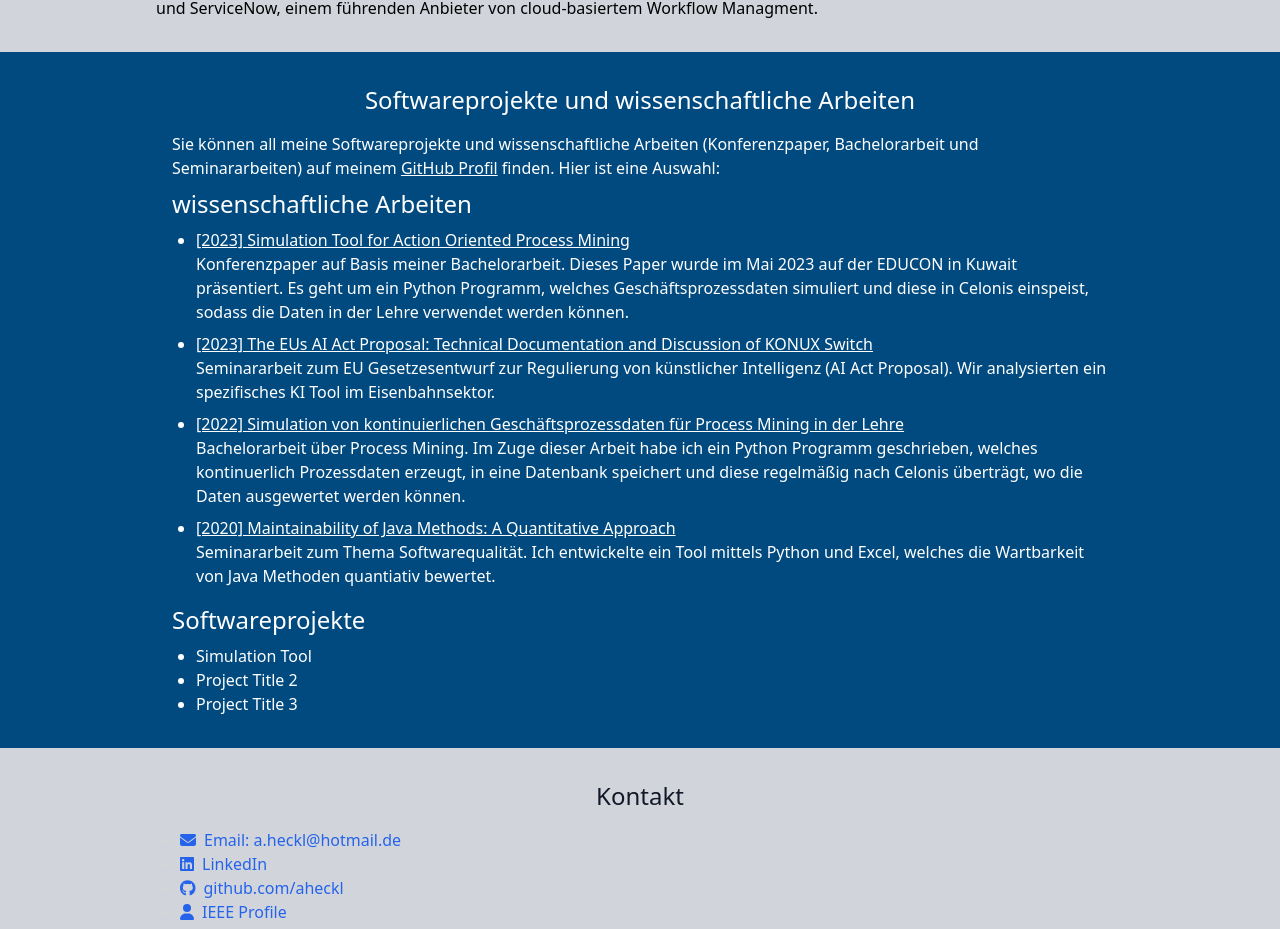
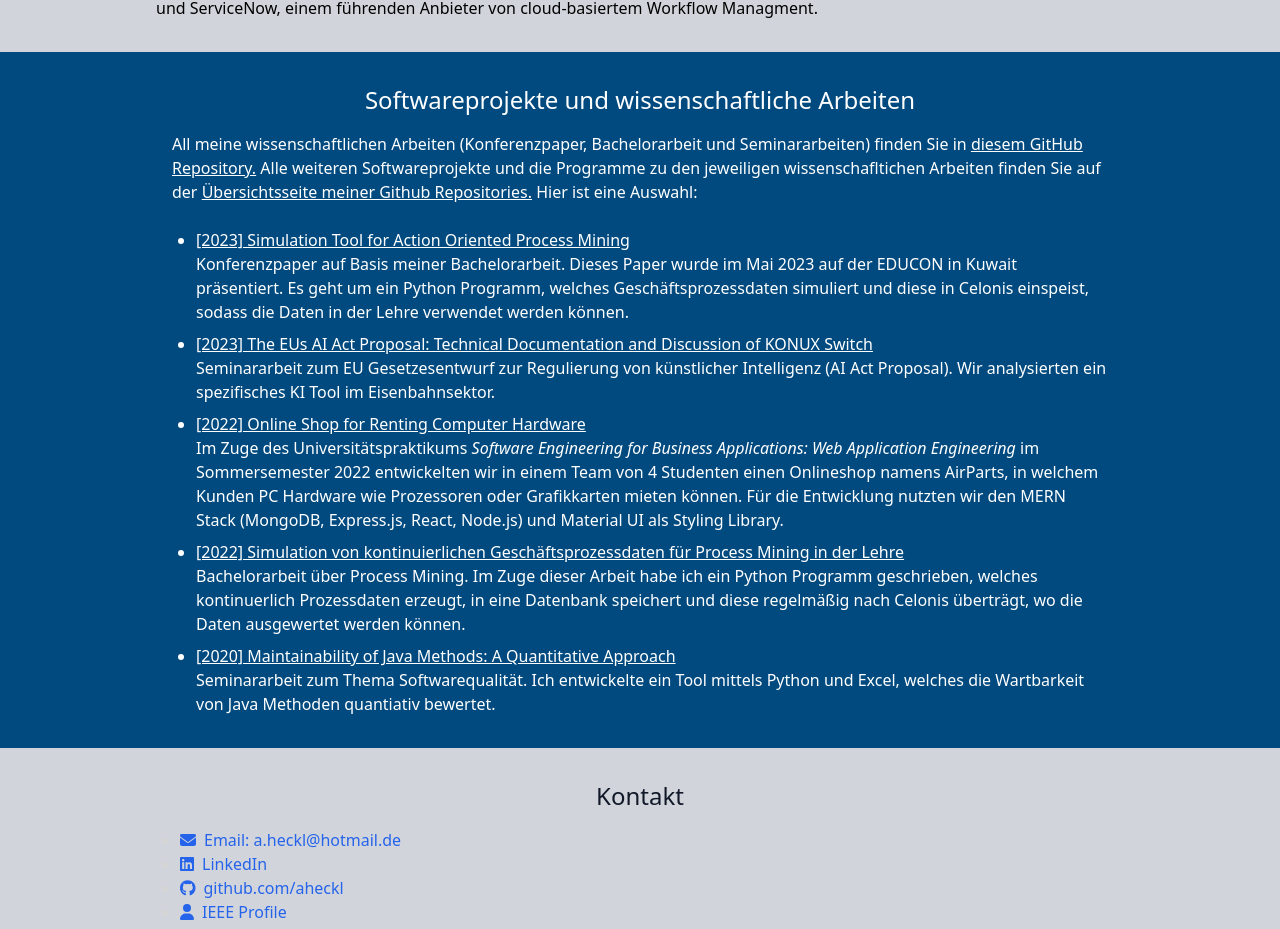
Before and after one commit to aheckl/homepage, a Next.js app: page / in a window 1280 px wide. Shown: the part 772-1701 px from the top of the page. Built offline with nearby package versions, Linux system fonts and the light colour scheme.

Commit message:
reworked project section structure

```diff
--- a/pages/index.js
+++ b/pages/index.js
@@ -74,14 +74,19 @@ const Home = () => {
             Softwareprojekte und wissenschaftliche Arbeiten
           </h2>
           <p>
-            Sie können all meine Softwareprojekte und wissenschaftliche Arbeiten (Konferenzpaper, Bachelorarbeit und
-            Seminararbeiten) auf meinem{" "}
-            <a href="https://www.github.com/aheckl?tab=repositories" className=" underline hover:text-gray-500">
-              GitHub Profil
+            All meine wissenschaftlichen Arbeiten (Konferenzpaper, Bachelorarbeit und Seminararbeiten) finden Sie in{" "}
+            <a href="https://github.com/aheckl/scientific-work" className=" underline hover:text-gray-500">
+              diesem GitHub Repository.
             </a>{" "}
-            finden. Hier ist eine Auswahl:
+            Alle weiteren Softwareprojekte und die Programme zu den jeweiligen wissenschafltichen Arbeiten finden Sie
+            auf der{" "}
+            <a href="https://github.com/aheckl/?tab=repositories" className=" underline hover:text-gray-500">
+              Übersichtsseite meiner Github Repositories.
+            </a>{" "}
+            Hier ist eine Auswahl:
           </p>
-          <h2 className="text-2xl font-light text-white mb-2 mt-2">wissenschaftliche Arbeiten</h2>
+          {/* <h2 className="text-2xl font-light text-white mb-2 mt-2">wissenschaftliche Arbeiten</h2> */}
+          <br></br>
           <ul className="list-disc pl-6 text-white">
             <li className="mb-2">
               <a href="https://ieeexplore.ieee.org/document/10125248" className=" underline hover:text-gray-500">
@@ -102,6 +107,20 @@ const Home = () => {
               analysierten ein spezifisches KI Tool im Eisenbahnsektor.
             </li>
             <li className="mb-2">
+              <a
+                href="https://github.com/aheckl/web-application-engineering-practical-course"
+                className="underline text-white hover:text-gray-300"
+              >
+                [2022] Online Shop for Renting Computer Hardware
+              </a>
+              <br />
+              Im Zuge des Universitätspraktikums{" "}
+              <em>Software Engineering for Business Applications: Web Application Engineering</em> im Sommersemester
+              2022 entwickelten wir in einem Team von 4 Studenten einen Onlineshop namens AirParts, in welchem Kunden PC
+              Hardware wie Prozessoren oder Grafikkarten mieten können. Für die Entwicklung nutzten wir den MERN Stack
+              (MongoDB, Express.js, React, Node.js) und Material UI als Styling Library.
+            </li>
+            <li className="mb-2">
               <a href="ba.pdf" className="underline text-white hover:text-gray-300">
                 [2022] Simulation von kontinuierlichen Geschäftsprozessdaten für Process Mining in der Lehre
               </a>
@@ -118,12 +137,6 @@ const Home = () => {
               Seminararbeit zum Thema Softwarequalität. Ich entwickelte ein Tool mittels Python und Excel, welches die
               Wartbarkeit von Java Methoden quantiativ bewertet.
             </li>
-          </ul>
-          <h2 className="text-2xl font-light text-white mt-4 mb-2">Softwareprojekte</h2>
-          <ul className="list-disc pl-6 text-white">
-            <li>Simulation Tool </li>
-            <li>Project Title 2</li>
-            <li>Project Title 3</li>
           </ul>
         </div>
       </div>
```
